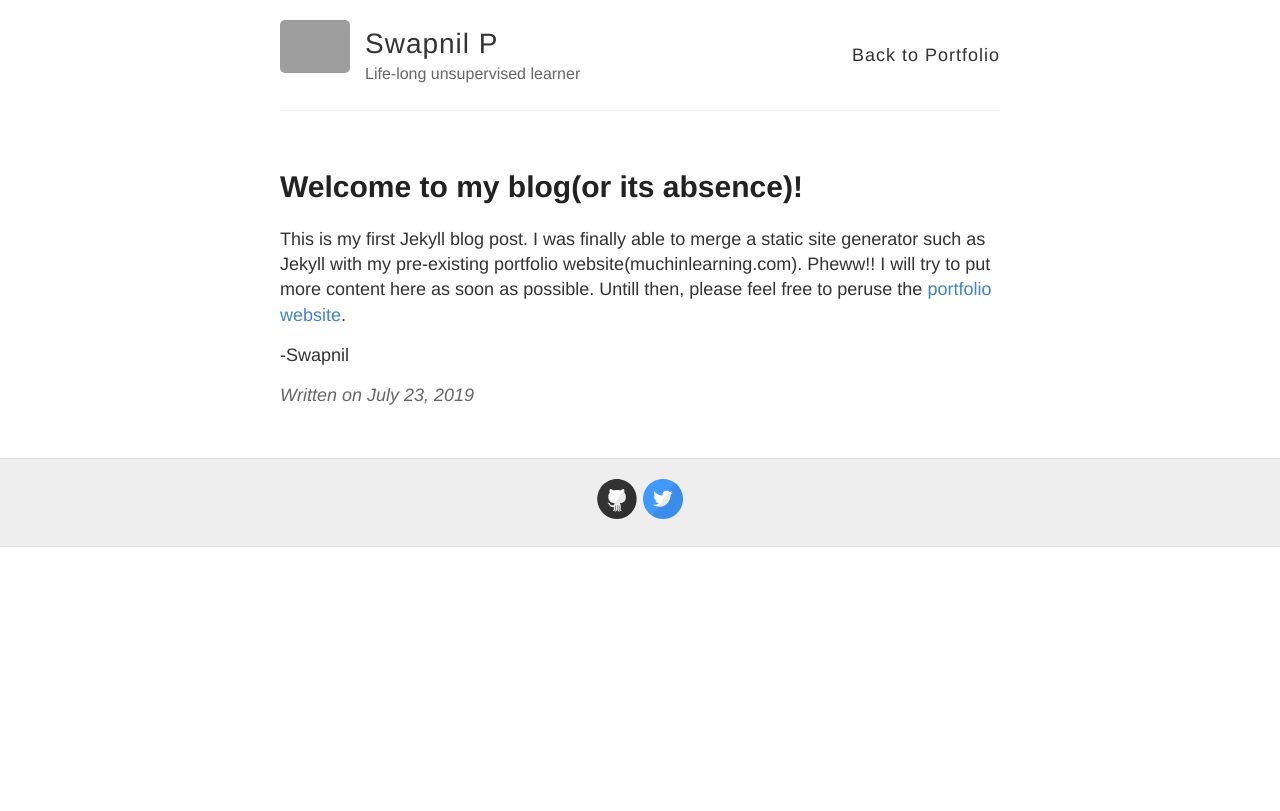
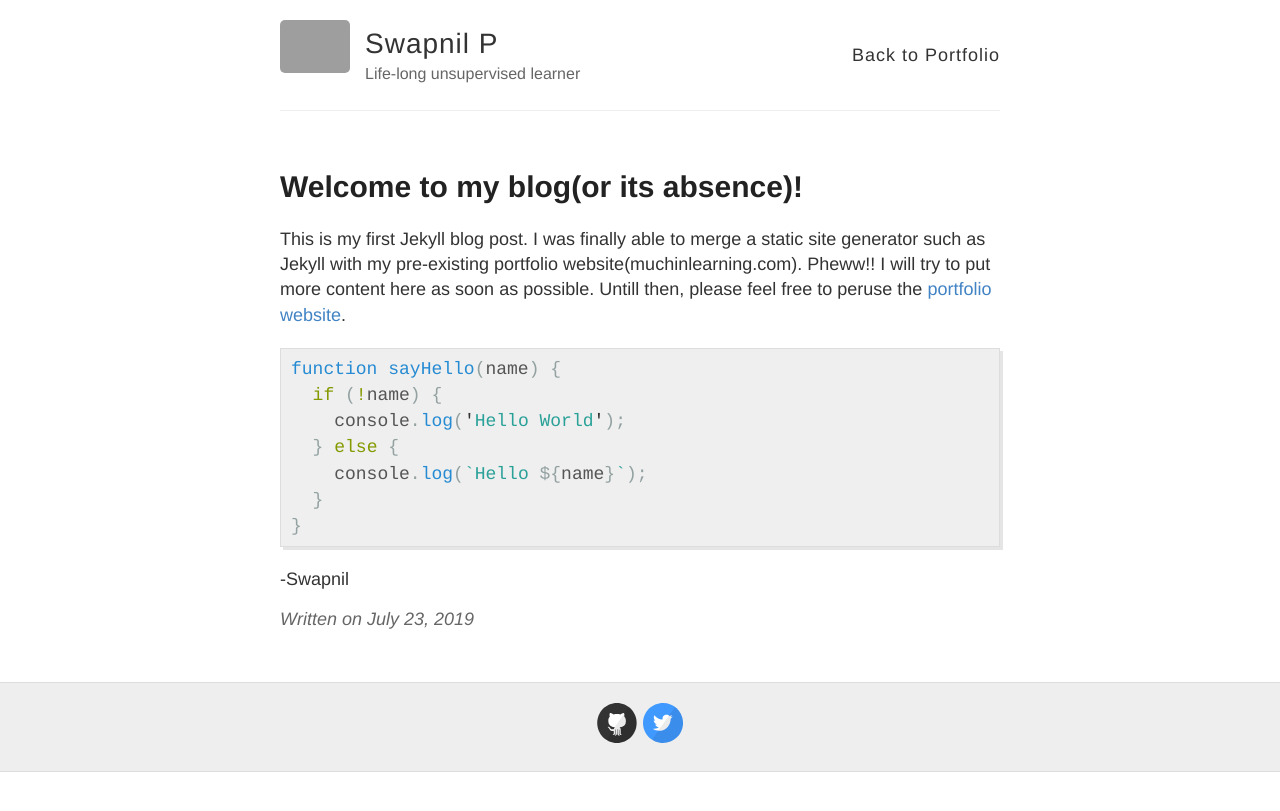
Before and after one commit to spsphulse/My-Portfolio, a Jekyll site: the page built from _posts/2019-07-23-New-blogs-upcoming.md, in a window 1280 px wide. Shown: the top 811 px of the page. Built offline with Jekyll 4.4.1, drawn with Linux system fonts in a browser that asks for light colours; grey boxes are pictures that could not be loaded.

Commit message:
Update 2019-07-23-New-blogs-upcoming.md

```diff
--- a/_posts/2019-07-23-New-blogs-upcoming.md
+++ b/_posts/2019-07-23-New-blogs-upcoming.md
@@ -6,4 +6,18 @@ published: true
 
 This is my first Jekyll blog post. I was finally able to merge a static site generator such as Jekyll with my pre-existing portfolio website(muchinlearning.com). Pheww!! I will try to put more content here as soon as possible. Untill then, please feel free to peruse the [portfolio website](https://muchinlearning.com/).
 
+
+{% highlight javascript %}
+
+function sayHello(name) {
+  if (!name) {
+    console.log('Hello World');
+  } else {
+    console.log(`Hello ${name}`);
+  }
+}
+{% endhighlight %}
+
+
+
 -Swapnil
```
